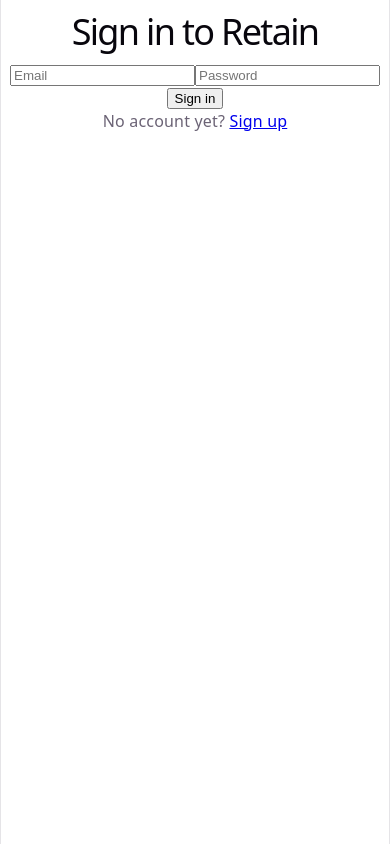
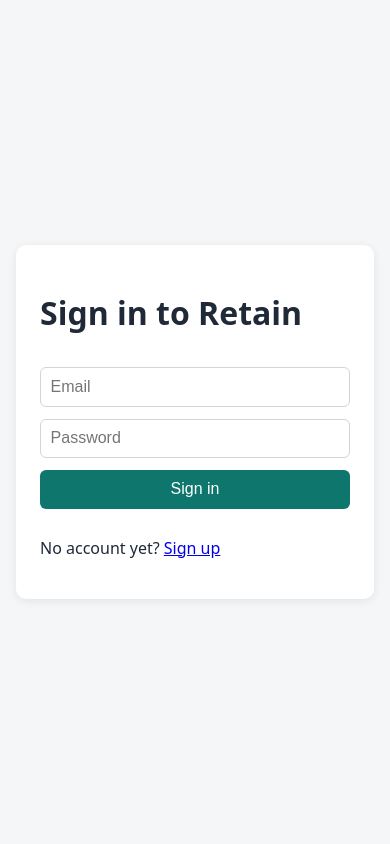
Before and after one commit to Josiane705/retain, a React (Vite) app in the folder frontend/: page /signin in a window 390 px wide. Built offline with nearby package versions, Linux system fonts and the light colour scheme; no server answers.

Commit message:
style(frontend): add responsive base styles for navbar and auth forms

```diff
--- a/frontend/src/index.css
+++ b/frontend/src/index.css
@@ -1,111 +1,15 @@
-:root {
-  --text: #6b6375;
-  --text-h: #08060d;
-  --bg: #fff;
-  --border: #e5e4e7;
-  --code-bg: #f4f3ec;
-  --accent: #aa3bff;
-  --accent-bg: rgba(170, 59, 255, 0.1);
-  --accent-border: rgba(170, 59, 255, 0.5);
-  --social-bg: rgba(244, 243, 236, 0.5);
-  --shadow:
-    rgba(0, 0, 0, 0.1) 0 10px 15px -3px, rgba(0, 0, 0, 0.05) 0 4px 6px -2px;
+* { box-sizing: border-box; }
+body { margin: 0; font-family: system-ui, sans-serif; background: #f4f6f8; color: #1f2937; }
+.container { max-width: 1100px; margin: 0 auto; padding: 1rem; }
 
-  --sans: system-ui, 'Segoe UI', Roboto, sans-serif;
-  --heading: system-ui, 'Segoe UI', Roboto, sans-serif;
-  --mono: ui-monospace, Consolas, monospace;
+.navbar { display: flex; flex-wrap: wrap; justify-content: space-between; align-items: center; gap: 0.5rem; padding: 0.75rem 1rem; background: #0f766e; color: #fff; }
+.navbar a { color: #fff; text-decoration: none; margin-right: 1rem; }
+.navbar .brand { font-weight: 700; font-size: 1.25rem; }
+.nav-links { display: flex; flex-wrap: wrap; align-items: center; }
+.nav-links button { background: #fff; color: #0f766e; border: 0; padding: 0.4rem 0.8rem; border-radius: 6px; cursor: pointer; }
 
-  font: 18px/145% var(--sans);
-  letter-spacing: 0.18px;
-  color-scheme: light dark;
-  color: var(--text);
-  background: var(--bg);
-  font-synthesis: none;
-  text-rendering: optimizeLegibility;
-  -webkit-font-smoothing: antialiased;
-  -moz-osx-font-smoothing: grayscale;
-
-  @media (max-width: 1024px) {
-    font-size: 16px;
-  }
-}
-
-@media (prefers-color-scheme: dark) {
-  :root {
-    --text: #9ca3af;
-    --text-h: #f3f4f6;
-    --bg: #16171d;
-    --border: #2e303a;
-    --code-bg: #1f2028;
-    --accent: #c084fc;
-    --accent-bg: rgba(192, 132, 252, 0.15);
-    --accent-border: rgba(192, 132, 252, 0.5);
-    --social-bg: rgba(47, 48, 58, 0.5);
-    --shadow:
-      rgba(0, 0, 0, 0.4) 0 10px 15px -3px, rgba(0, 0, 0, 0.25) 0 4px 6px -2px;
-  }
-
-  #social .button-icon {
-    filter: invert(1) brightness(2);
-  }
-}
-
-#root {
-  width: 1126px;
-  max-width: 100%;
-  margin: 0 auto;
-  text-align: center;
-  border-inline: 1px solid var(--border);
-  min-height: 100svh;
-  display: flex;
-  flex-direction: column;
-  box-sizing: border-box;
-}
-
-body {
-  margin: 0;
-}
-
-h1,
-h2 {
-  font-family: var(--heading);
-  font-weight: 500;
-  color: var(--text-h);
-}
-
-h1 {
-  font-size: 56px;
-  letter-spacing: -1.68px;
-  margin: 32px 0;
-  @media (max-width: 1024px) {
-    font-size: 36px;
-    margin: 20px 0;
-  }
-}
-h2 {
-  font-size: 24px;
-  line-height: 118%;
-  letter-spacing: -0.24px;
-  margin: 0 0 8px;
-  @media (max-width: 1024px) {
-    font-size: 20px;
-  }
-}
-p {
-  margin: 0;
-}
-
-code,
-.counter {
-  font-family: var(--mono);
-  display: inline-flex;
-  border-radius: 4px;
-  color: var(--text-h);
-}
-
-code {
-  font-size: 15px;
-  line-height: 135%;
-  padding: 4px 8px;
-  background: var(--code-bg);
-}
+.auth-page { min-height: 100vh; display: flex; align-items: center; justify-content: center; padding: 1rem; }
+.auth-card { width: 100%; max-width: 380px; background: #fff; padding: 1.5rem; border-radius: 10px; box-shadow: 0 2px 10px rgba(0,0,0,.08); display: flex; flex-direction: column; gap: 0.75rem; }
+.auth-card input { padding: 0.6rem; border: 1px solid #d1d5db; border-radius: 6px; font-size: 1rem; }
+.auth-card button { padding: 0.65rem; background: #0f766e; color: #fff; border: 0; border-radius: 6px; font-size: 1rem; cursor: pointer; }
+.error { color: #b91c1c; background: #fee2e2; padding: 0.5rem; border-radius: 6px; margin: 0; }
```
